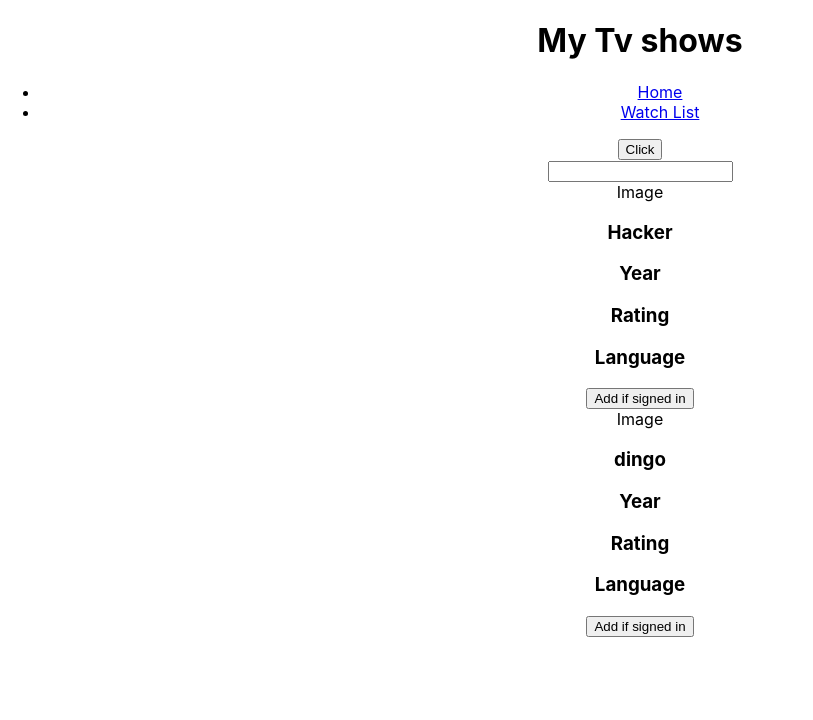
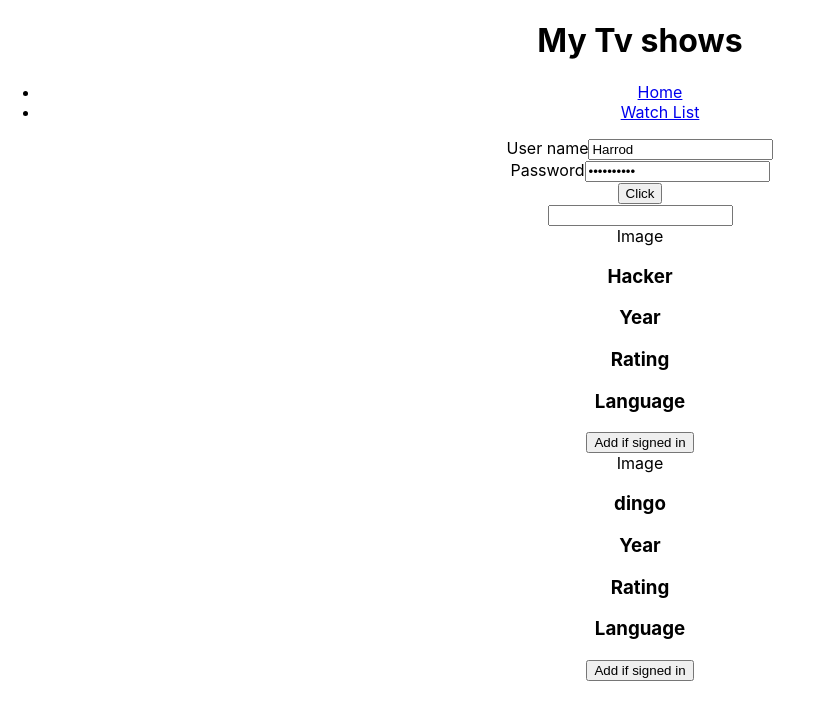
Before and after one commit to JarrodKane/MovieDB, a React (Create React App) app: page / in a window 1280 px wide. Shown: the top 720 px of the page, without its empty margins (0-813 px from the left). Built offline with nearby package versions, Linux system fonts and the light colour scheme.

Commit message:
Added in form for login details

```diff
--- a/src/containers/Search.js
+++ b/src/containers/Search.js
@@ -15,11 +15,15 @@ class Search extends React.Component {
         { id: "243", title: "dingo", add: false }
       ],
       isSignedIn: false,
-      login: { un: "Harrod", pw: "15Mackdog$" },
+      un: "Harrod",
+      pw: "15Mackdog$",
       login_session: {}
     };
 
-    this.clickAuthenticate = this.clickAuthenticate.bind(this);
+    //TODO: REMOVE THE UN AND PW when not testing
+
+    this.handleChange = this.handleChange.bind(this);
+    this.handleAuthenticate = this.handleAuthenticate.bind(this);
     this.getAccDet = this.getAccDet.bind(this);
   }
 
@@ -28,10 +32,19 @@ class Search extends React.Component {
     api: "9ccbc3e0393b7578cbf2eb8ae9f260c0"
   };
 
+  // This gets called when ever the input boxes are used
+  // This sets the un if it was an username change or a pw if it was a password change with each change
+  handleChange(evt) {
+    this.setState({
+      [evt.target.name]: evt.target.value
+    });
+  }
+
   // This function will go create a request_token, which then gets stored in state.
-  async clickAuthenticate() {
+  async handleAuthenticate(evt) {
+    evt.preventDefault();
     const api = this.props.api;
-    let { un, pw } = this.state.login;
+    let { un, pw } = this.state;
     try {
       let userAuth = await createRequestToken(api, un, pw);
       this.setState({ login_session: userAuth });
@@ -102,7 +115,31 @@ class Search extends React.Component {
     ));
     return (
       <div>
-        <button onClick={this.clickAuthenticate}>Click</button>
+        <form className="Username" onSubmit={this.handleAuthenticate}>
+          <div>
+            <label htmlFor="un">User name</label>
+            <input
+              type="text"
+              placeholder="Username"
+              id="un"
+              name="un"
+              value={this.state.un}
+              onChange={this.handleChange}
+            />
+          </div>
+          <div>
+            <label htmlFor="pw">Password</label>
+            <input
+              type="password"
+              id="pw"
+              name="pw"
+              value={this.state.pw}
+              onChange={this.handleChange}
+            />
+          </div>
+
+          <button>Click</button>
+        </form>
         <SearchBar />
         <div>{rows}</div>
       </div>
```
